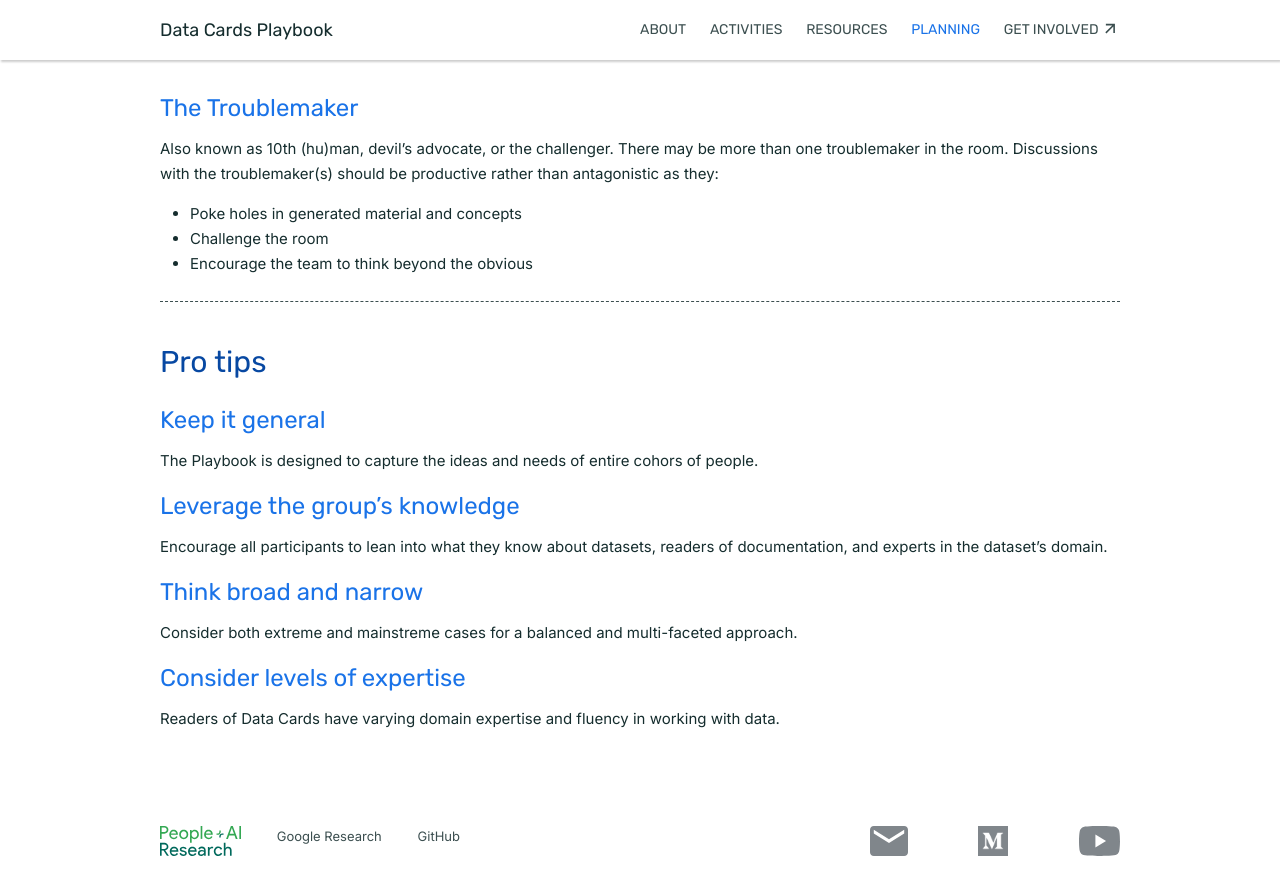
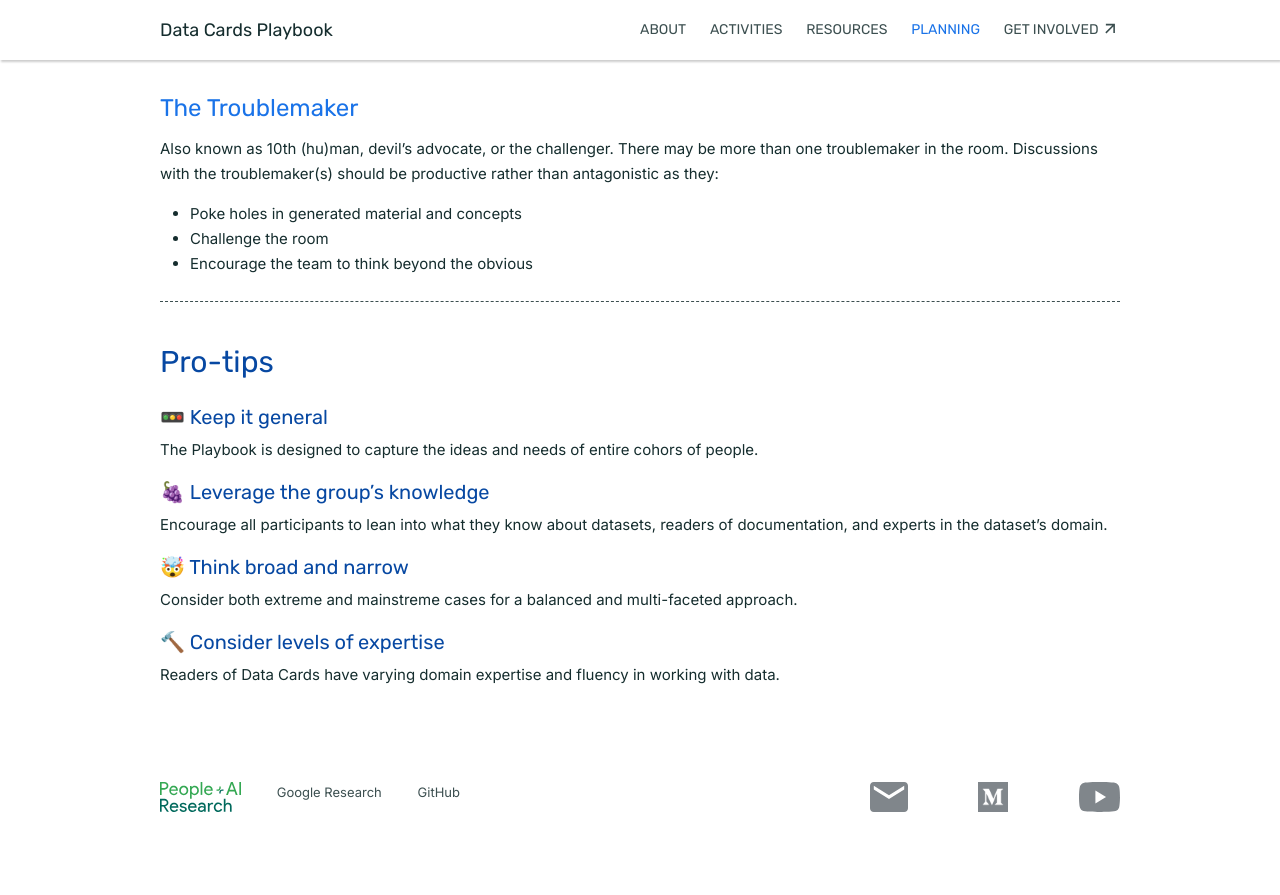
Before and after one commit to PAIR-code/datacardsplaybook, a Jekyll site: the page built from planning.md, in a window 1280 px wide and 900 px high, scrolled down 1403 px. Shown: the top 895 px of the window. Built offline with Jekyll 4.4.1, drawn with Linux system fonts in a browser that asks for light colours; after the commit the page ends 2259 px from its top, so only the background shows below that.

Commit message:
Add emojis/adjust style for Pro-tips section

```diff
--- a/planning.md
+++ b/planning.md
@@ -42,16 +42,16 @@ Also known as 10th (hu)man, devil's advocate, or the challenger. There may be mo
 
 {% include divider.html %}
 
-## Pro tips
+## Pro-tips
 
-### Keep it general
+#### 🚥 Keep it general
 The Playbook is designed to capture the ideas and needs of entire cohors of people.
 
-### Leverage the group's knowledge
+#### 🍇 Leverage the group's knowledge
 Encourage all participants to lean into what they know about datasets, readers of documentation, and experts in the dataset's domain.
 
-### Think broad and narrow
+#### 🤯 Think broad and narrow
 Consider both extreme and mainstreme cases for a balanced and multi-faceted approach.
 
-### Consider levels of expertise
+#### 🔨 Consider levels of expertise
 Readers of Data Cards have varying domain expertise and fluency in working with data.
```
